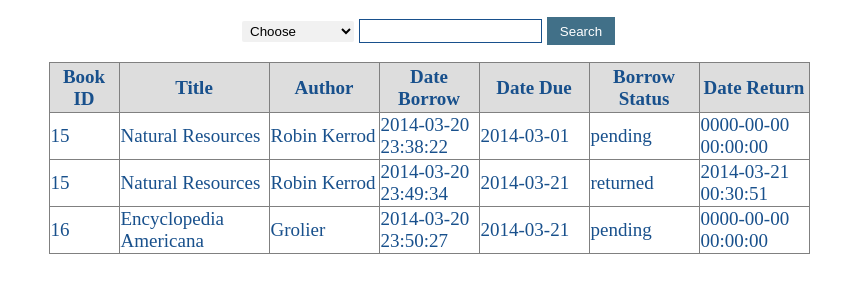
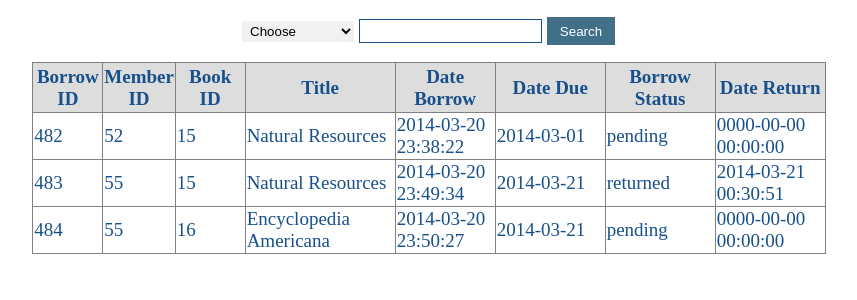
Before and after one commit to AmmarAzhad/COMP1044_CW_G2, a PHP site: page /borrow.php in a window 1280 px wide. Shown: the part 104-404 px from the top of the page, without its empty margins (211-1068 px from the left). Run offline with PHP 8.4, Linux system fonts and the light colour scheme; data comes from the database, SQL or seed files in the repository.

Commit message:
Update borrow.php

```diff
--- a/borrow.php
+++ b/borrow.php
@@ -25,9 +25,10 @@ include ('header.html');
 <p><center>
 <select name ="carian">
 <option>Choose</option>
+<option value="borrow_id">Borrow ID</option>
 <option value="book_id">Book ID</option>
+<option value="member_id">Member ID</option>
 <option value="book_title">Title</option>
-<option value="author">Author</option>
 <option value="borrow_status">Borrow Status</option>
 
 
@@ -44,20 +45,24 @@ if (isset($_POST['cari']) && !empty($_POST['i_carian']) )
 //kenalpasti dropdown list apa yang dipilih oleh user
 switch ($_POST["carian"])
 {
+case "borrow_id": //jika user pilih search by nama
+$query = "SELECT * FROM borrow, borrowdetails
+WHERE borrow_id LIKE '%$_POST[i_carian]%'";
+break;
 case "book_id": //jika user pilih search by nama
-$query = "SELECT * FROM book
+$query = "SELECT * FROM book, borrowdetails
 WHERE book_id LIKE '%$_POST[i_carian]%'";
+break;
+case "member_id": //jika user pilih search by nama
+$query = "SELECT * FROM member, borrow
+WHERE member_id LIKE '%$_POST[i_carian]%'";
 break;
 case "book_title": //jika user pilih search by nokp
 $query = "SELECT * FROM book
 WHERE book_title LIKE '$_POST[i_carian]'";
 break;
-case "author": //jika user pilih search by kelas
-$query = "SELECT * FROM book
-WHERE author LIKE '$_POST[i_carian]'";
-break;
 case "borrow_status": //jika user pilih search by kodAJK
-$query = "SELECT * FROM book, borrowdetails, borrow
+$query = "SELECT * FROM book, borrowdetails
 WHERE borrow_status = '$_POST[i_carian]'";
 break;
 
@@ -65,7 +70,7 @@ break;
 } else{
 //jika user tidak buat carian, paper senarai secara default
 //Papar/Select data dari DB
-$query = "SELECT book.book_id, book.book_title, book.author, borrow.date_borrow, borrow.due_date, borrowdetails.borrow_status, borrowdetails.date_return
+$query = "SELECT borrow.borrow_id, borrow.member_id, borrowdetails.book_id, book.book_title, borrow.date_borrow, borrow.due_date, borrowdetails.borrow_status, borrowdetails.date_return
 FROM book, borrow, borrowdetails
 WHERE book.book_id = borrowdetails.book_id AND borrow.borrow_id = borrowdetails.borrow_id";
 }
@@ -77,16 +82,18 @@ if (mysqli_num_rows($result) > 0) {
 //table untuk paparan data
 echo "<table border='1'>";
 echo "<col width='70'>";
+echo "<col width='70'>";
+echo "<col width='70'>";
 echo "<col width='150'>";
-echo "<col width='110'>";
 echo "<col width='100'>";
 echo "<col width='110'>";
 echo "<col width='110'>";
 echo "<col width='110'>";
 echo "<tr style='height: 50px; background: #ddd;'>";
+echo "<th >Borrow ID</th>";
+echo "<th >Member ID</th>";
 echo "<th >Book ID</th>";
 echo "<th>Title</th>";
-echo "<th>Author</th>";
 echo "<th>Date Borrow</th>";
 echo "<th>Date Due</th>";
 echo "<th>Borrow Status</th>";
@@ -96,9 +103,10 @@ echo "</tr>";
 //papar semua data dari jadual dalam DB
 while($row = mysqli_fetch_assoc($result)) {
 	echo "<tr>";
-	echo "<td>".$row['book_id']."</td>"; //nama atribut
+	echo "<td>".$row['borrow_id']."</td>";
+	echo "<td>".$row['member_id']."</td>";
+	echo "<td>".$row['book_id']."</td>";
 	echo "<td>".$row['book_title']."</td>";
-	echo "<td>".$row['author']."</td>";
 	echo "<td>".$row['date_borrow']."</td>";
 	echo "<td>".$row['due_date']."</td>";
 	echo "<td>".$row['borrow_status']."</td>";
```
